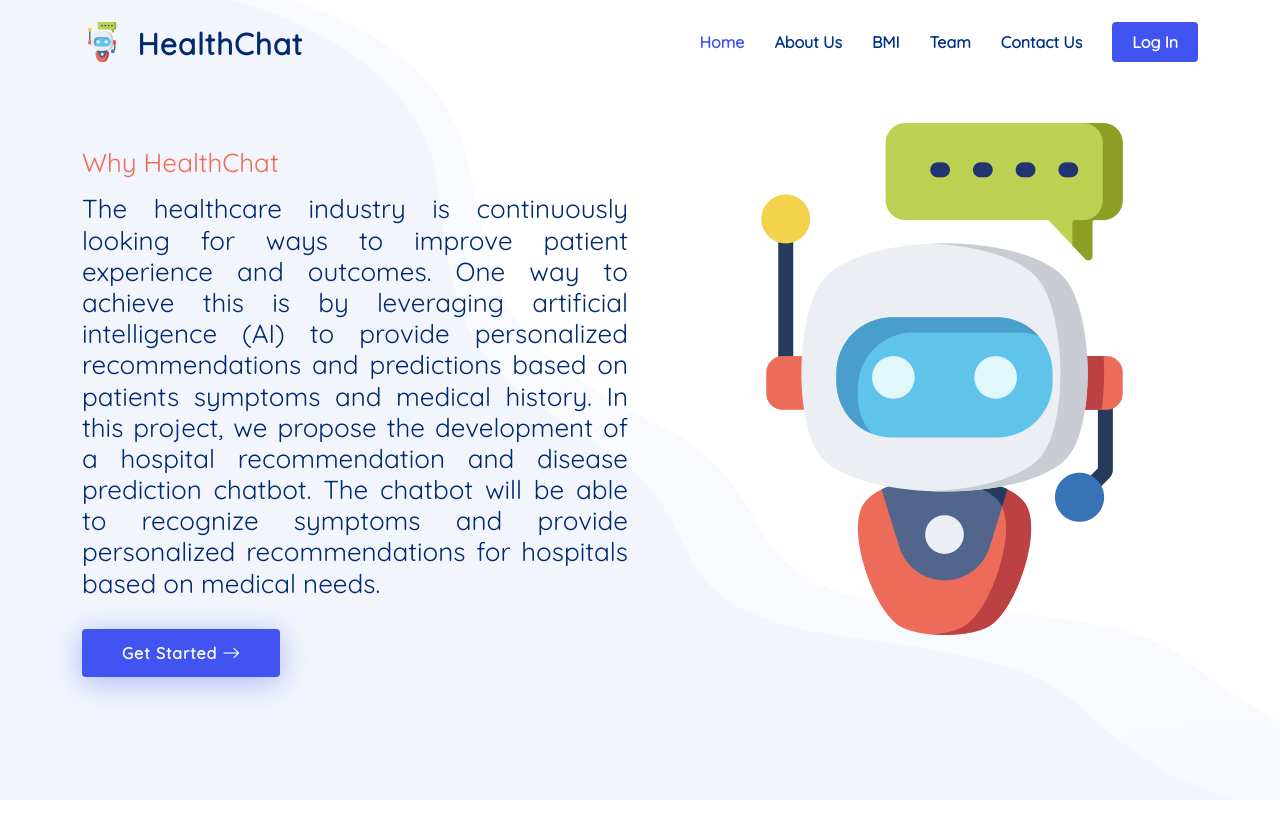
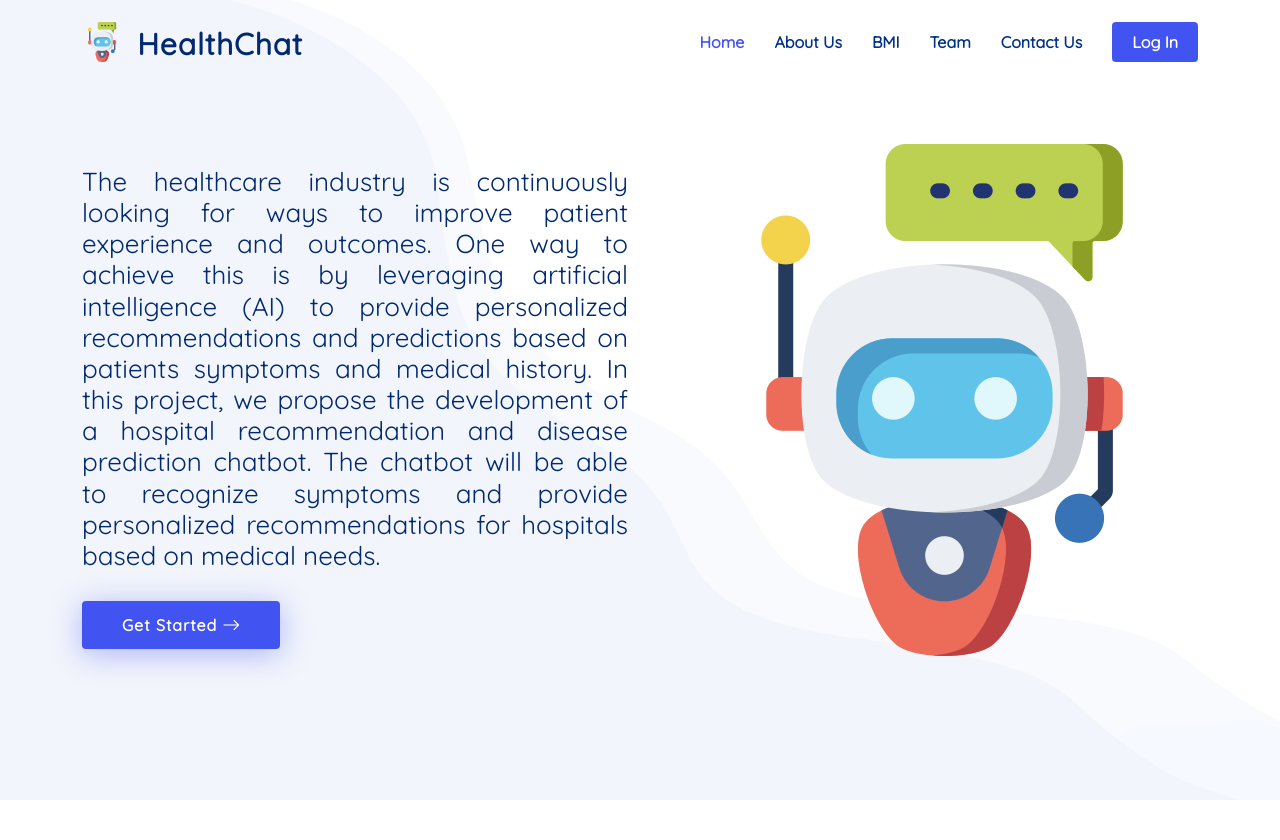
Before and after one commit to TRRIGE/HealthChat, a Flask app: page / in a window 1280 px wide. Shown: the top 840 px of the page. Run offline with Flask 3, Linux system fonts and the light colour scheme; parts of the project's set-up code (start-up, migrations or seed data) failed here and were passed over; some libraries are stand-ins or nearby versions.

Commit message:
Second Commit

```diff
--- a/templates/index.html
+++ b/templates/index.html
@@ -6,7 +6,7 @@
     <div class="container">
         <div class="row">
             <div class="col-lg-6 d-flex flex-column justify-content-center">
-                <h2 class="mt-4" data-aos-delay="400" style="color: #ec6b59;">Why HealthChat</h2>
+                <!-- <h2 class="mt-5" data-aos-delay="400" style="color: #ec6b59;">Why HealthChat</h2> -->
                 <h2 data-aos="fade-up" data-aos-delay="400" style="text-align: justify;color: #012970;">
                     The healthcare industry is continuously looking for ways to improve patient experience and outcomes.
                     One way to achieve this is by leveraging artificial intelligence (AI) to provide personalized
@@ -300,7 +300,8 @@
                 </div>
                 <div>
                     <p style="text-align: justify;">Welcome to HealthChat – your instant health support! Our team of
-                        healthcare and tech experts has crafted an intelligent chatbot available 24/7 to simplify your healthcare journey.
+                        healthcare and tech experts has crafted an intelligent chatbot available 24/7 to simplify your
+                        healthcare journey.
                     </p>
                 </div>
                 <div class="d-flex">
@@ -321,7 +322,8 @@
                     <h4 class="">Connect with us</h4>
                     <div class="mb-3">
                         <label for="exampleInputEmail1" class="form-label">Email Address</label>
-                        <input type="email" class="form-control" id="exampleInputEmail1" aria-describedby="emailHelp" placeholder="Whats Your Email!">
+                        <input type="email" class="form-control" id="exampleInputEmail1" aria-describedby="emailHelp"
+                            placeholder="Whats Your Email!">
                     </div>
                     <div class="mb-3">
                         <label for="exampleInputText" class="form-label">Your Message</label>
```
Also changed, not shown: requirements.txt (added).
